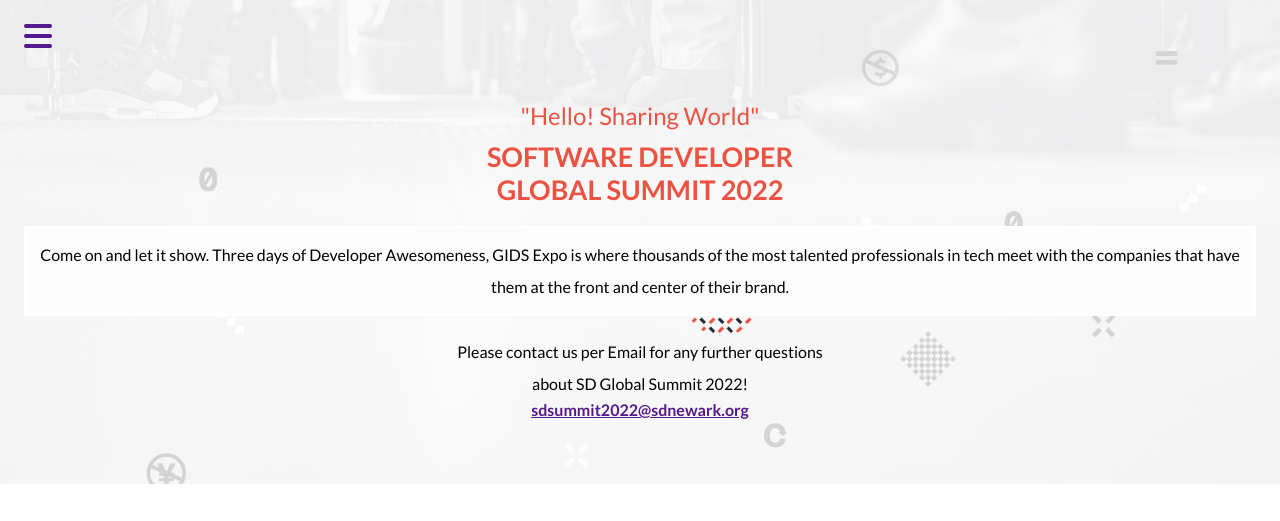
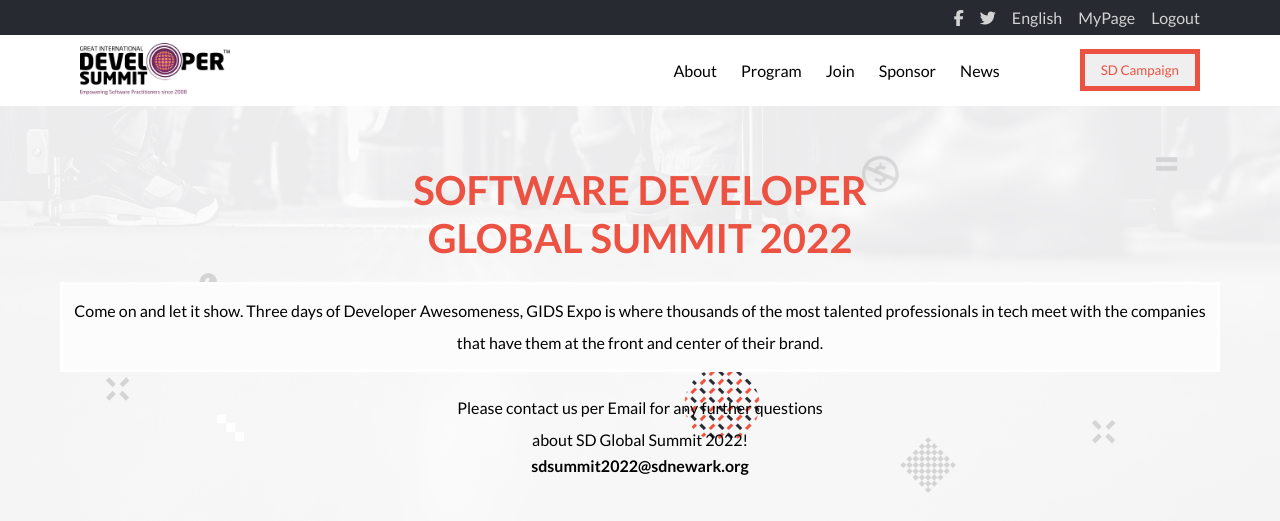
Before and after one commit to biruk-bereka/software-developer-summit, a website: page about.html in a window 1280 px wide. Shown: the top 521 px of the page. Drawn offline with Linux system fonts and the light colour scheme.

Commit message:
desktop version for about page added

```diff
--- a/about.html
+++ b/about.html
@@ -11,6 +11,34 @@
     ></script>
     <title>World Software Developer Summit</title>
   </head>
+  <header class="desktop-header">
+    <nav>
+      <div class="top-nav">
+        <ul>
+          <li><i class="fa-brands fa-facebook-f"></i></li>
+          <li><i class="fa-brands fa-twitter"></i></li>
+          <li><a href="">English</a></li>
+          <li><a href="">MyPage</a></li>
+          <li><a href="">Logout</a></li>
+        </ul>
+      </div>
+      <div class="main-nav">
+        <a href="index.html"
+          ><img src="/assets/images/logo.png" alt="logo"
+        /></a>
+        <div class="nav-links">
+          <ul>
+            <li><a class="about" href="about.html">About</a></li>
+            <li><a href="">Program</a></li>
+            <li><a href="">Join</a></li>
+            <li><a href="">Sponsor</a></li>
+            <li><a href="">News</a></li>
+          </ul>
+          <button>SD Campaign</button>
+        </div>
+      </div>
+    </nav>
+  </header>
   <body>
     <section id="about">
       <header>
--- a/assets/style/about.css
+++ b/assets/style/about.css
@@ -13,6 +13,15 @@
   font-family: "Lato", sans-serif;
   margin: 0;
   padding: 0;
+}
+
+li {
+  list-style: none;
+}
+
+a {
+  color: inherit;
+  text-decoration: none;
 }
 
 header {
@@ -114,3 +123,111 @@
 footer .license {
   width: 20rem;
 }
+
+.desktop-header {
+  display: none;
+}
+
+@media screen and (min-width: 768px) {
+  #menu-bars {
+    display: none;
+  }
+
+  .desktop-header {
+    display: block;
+  }
+
+  header {
+    padding-bottom: 0;
+  }
+
+  nav {
+    display: flex;
+    flex-direction: column;
+    align-items: flex-start;
+    margin: 0;
+    padding: 0;
+  }
+
+  .top-nav {
+    background-color: #272a31;
+    color: #d3d3d3;
+    display: flex;
+    align-self: stretch;
+    justify-content: flex-end;
+    padding: 0.5rem 5rem;
+  }
+
+  .top-nav ul {
+    display: flex;
+    align-self: stretch;
+    justify-content: flex-end;
+    gap: 1rem;
+  }
+
+  .main-nav {
+    display: flex;
+    justify-content: space-between;
+    align-self: stretch;
+    align-items: center;
+    padding: 0.5rem 5rem;
+    gap: 1rem;
+  }
+
+  .main-nav img {
+    width: 150px;
+  }
+
+  .main-nav .nav-links {
+    display: flex;
+    align-items: center;
+    gap: 5rem;
+  }
+
+  .nav-links ul {
+    display: flex;
+    gap: 1.5rem;
+  }
+
+  .nav-links .about:visited {
+    color: #ec5242;
+  }
+
+  .nav-links button {
+    padding: 0.5rem 1rem;
+    border: 5px solid #ec5242;
+    color: #ec5242;
+  }
+
+  #about .welcome {
+    display: none;
+  }
+
+  #about {
+    padding: 60px;
+  }
+
+  .topic {
+    font-size: 40px;
+  }
+
+  .summits {
+    display: flex;
+    gap: 2rem;
+    justify-content: center;
+    margin: 40px;
+  }
+
+  .summits img {
+    width: 300px;
+  }
+
+  #partner {
+    display: none;
+  }
+
+  footer {
+    background-color: #3c3c3d;
+    color: white;
+  }
+}
```
